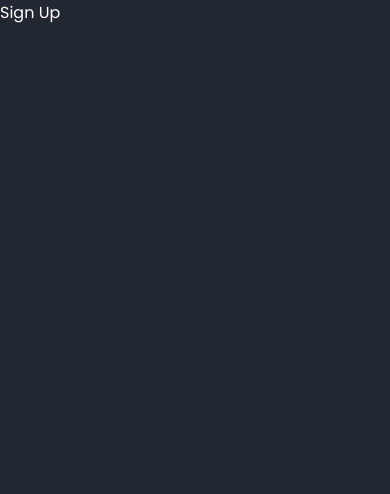
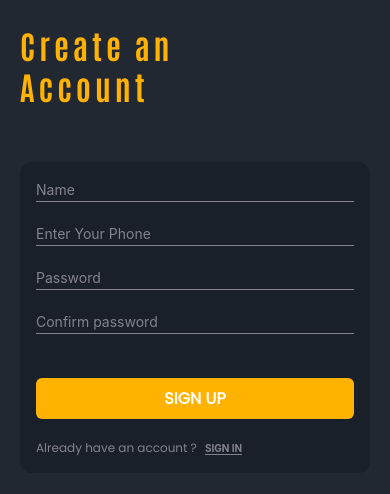
Before and after one commit to jobayerrahman93/react-native-todo-app, a React Native app: screen /signUp in a window 390 px wide. Shown: the top 494 px of the page. Built offline with nearby package versions, Linux system fonts and the light colour scheme.

Commit message:
signup page design

```diff
--- a/src/screens/signUp.js
+++ b/src/screens/signUp.js
@@ -1,13 +1,109 @@
-import React from 'react';
+import React, { useState } from 'react';
+import { Pressable, StyleSheet, TextInput, View } from 'react-native';
 import { SafeAreaView } from 'react-native-safe-area-context';
 import Text from '../components/text/text';
+import { colors } from '../theme/colors';
+import { spacing } from '../theme/spacing';
 
-const SignUp = () => {
+const SignUp = ({navigation}) => {
+
+    const {showPassword,setShoPassword} = useState(false);
+
     return (
         <SafeAreaView>
-            <Text>Sign Up</Text>
-        </SafeAreaView>
+        <View style={styles.container}>
+        <View >
+                <Text style={styles.createAccount} preset='h1'>Create an</Text>
+                <Text style={styles.createAccount} preset='h1'>Account</Text>
+
+        </View>
+
+            {/* input wrapper */}
+
+        <View style={styles.inputWrapper}>
+        <TextInput placeholderTextColor={colors.gray} style={styles.input} placeholder='Name'/>
+        <TextInput placeholderTextColor={colors.gray} style={styles.input} placeholder='Enter Your Phone'/>
+        <TextInput secureTextEntry placeholderTextColor={colors.gray} style={styles.input} placeholder='Password'/>
+        <TextInput secureTextEntry={true} placeholderTextColor={colors.gray} style={styles.input} placeholder='Confirm password'/>
+
+        <Pressable style={styles.submitBtn} >
+              <Text style={{fontWeight:'bold'}}>SIGN UP</Text>
+        </Pressable>
+
+
+
+
+
+        <Pressable onPress={()=>navigation.navigate('signIn')}  style={styles.isSignUp}>
+            <Text preset='small'  style={styles.dontHaveAccount}>Already have an account ?</Text>
+            <Text style={styles.signUpLink} preset='bold' >SIGN IN</Text>
+        </Pressable>
+
+        </View>
+
+
+        {/* signup */}
+
+
+
+        </View>
+    </SafeAreaView>
     );
 };
 
 export default SignUp;
+
+const styles= StyleSheet.create({
+    container: {
+       paddingHorizontal:spacing[5],
+       marginTop:spacing[6]
+      },
+      createAccount:{
+        fontWeight:'900',
+        color:colors.yellow,
+        letterSpacing: 4
+      },
+      inputWrapper:{
+        padding:spacing[4],
+        boxSizing:'border-box',
+        backgroundColor:colors.darkBlue,
+        borderRadius:12,
+        marginTop:spacing[14],
+      },
+      input:{
+        color:colors.white,
+        borderBottomWidth:1,
+        borderBottomColor:colors.gray,
+        paddingVertical:3,
+        marginBottom:20
+      },
+
+      submitBtn:{
+        backgroundColor:colors.yellow,
+        color:colors.black,
+        borderRadius:6,
+        textAlign:'center',
+        alignItems:'center',
+        paddingVertical:spacing[2],
+        marginTop:spacing[6],
+      },
+      isSignUp:{
+        flexDirection:'row',
+        marginTop:spacing[5],
+        alignItems:'center'
+      },
+      dontHaveAccount:{
+        color:colors.gray,
+        marginRight:spacing[2]
+      },
+      signUpLink:{
+        fontWeight:'bold',
+        color:colors.gray,
+        fontSize:13,
+        borderBottomColor: colors.gray,
+        borderBottomWidth:1,
+        fontSize:10
+      }
+
+
+})
```
